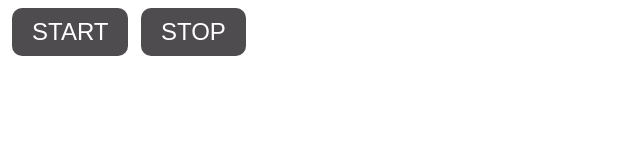
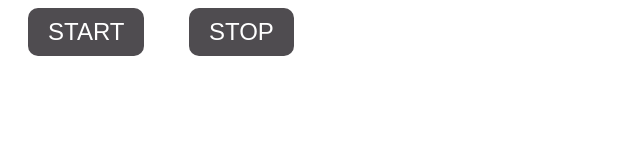
Before and after one commit to oksanastets-code/goit-js-hw-11-color-switch, a plain HTML site: page index.html in a window 1280 px wide. Shown: the whole page, without its empty margins (0-640 px from the left). Drawn offline with Linux system fonts and the light colour scheme.

Commit message:
Update styles.css

```diff
--- a/css/styles.css
+++ b/css/styles.css
@@ -7,8 +7,8 @@ body {
 
 button {
   display: inline-flex;
-  margin-left: 4px;
-  margin-right: 4px;
+  margin-left: 20px;
+  margin-right: 20px;
   text-transform: uppercase;
   border: 0;
   background-color: #4f4c50;
```
